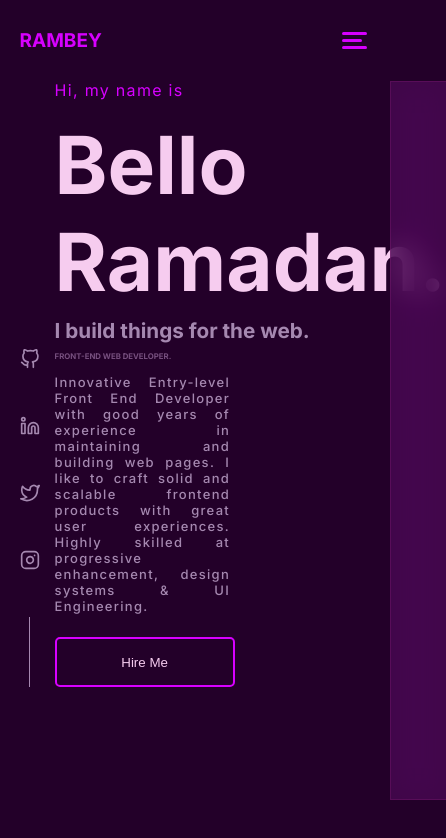
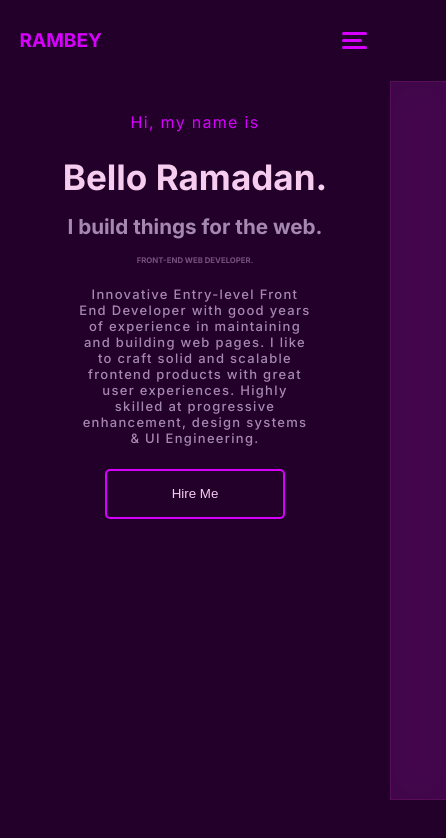
Before and after one commit to rambey-coder/Portfolio-app, a React (Create React App) app: page / in a window 390 px wide. Shown: the top 838 px of the page, 446 px wide, since content can reach past the window. Built offline with nearby package versions, Linux system fonts and the light colour scheme.

Commit message:
intro responsive ness done

```diff
--- a/src/Components/Intro.css
+++ b/src/Components/Intro.css
@@ -2,14 +2,14 @@
     width: 90%;
     margin: auto;
     position: relative;
-    top: 4rem;
+    top: 6rem;
 }
 
 .sub-container {
     width: 80%;
     margin: auto;
-    display: flex;
-    align-items: center;
+    /* display: flex;
+    align-items: center; */
 }
 
 .block-flex > p {
@@ -39,8 +39,8 @@
 .block-flex > p:nth-child(5) {
     color: #a588b0;
     font-size: 13px;
-    width: 45vw;
-    text-align: justify;
+    width: 40vw;
+    /* text-align: justify; */
     font-weight: 500;
 }
 
@@ -83,3 +83,30 @@ span {
 .icon {
     width: 20px;
 }
+
+
+@media screen and (max-width: 870px) {
+    .block-flex {
+        text-align: center;
+        display: flex;
+        align-items: center;
+        flex-direction: column;
+        justify-content: center;
+    }
+
+    .block-flex > p {
+        text-align: center;
+    }
+
+    .block-flex > h2 {
+        font-size: 9vw;
+    }
+
+    .block-flex > p:nth-child(5) {
+        width: 60vw;
+    }
+
+    .side1 {
+        display: none;
+    }
+}
```
